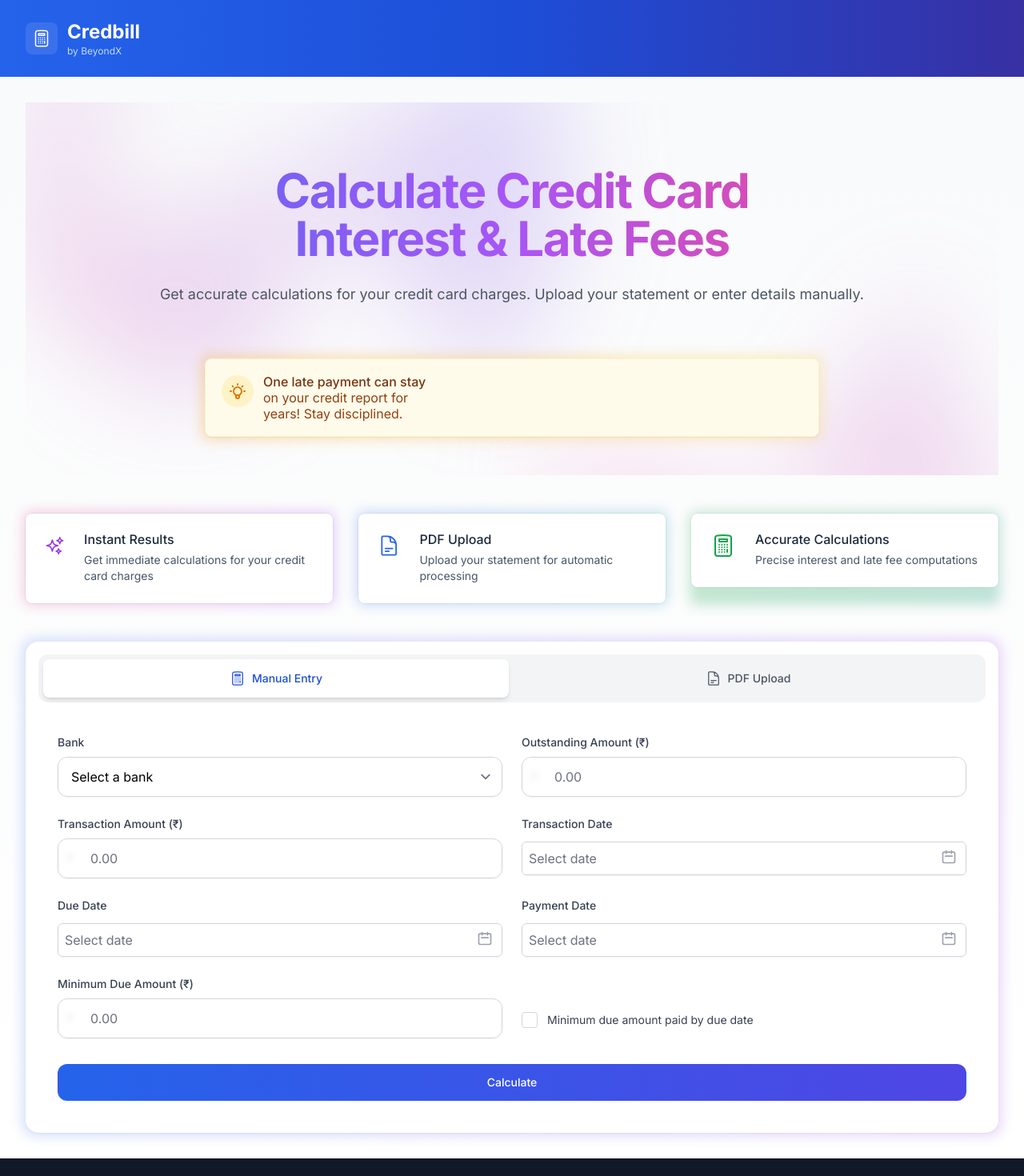
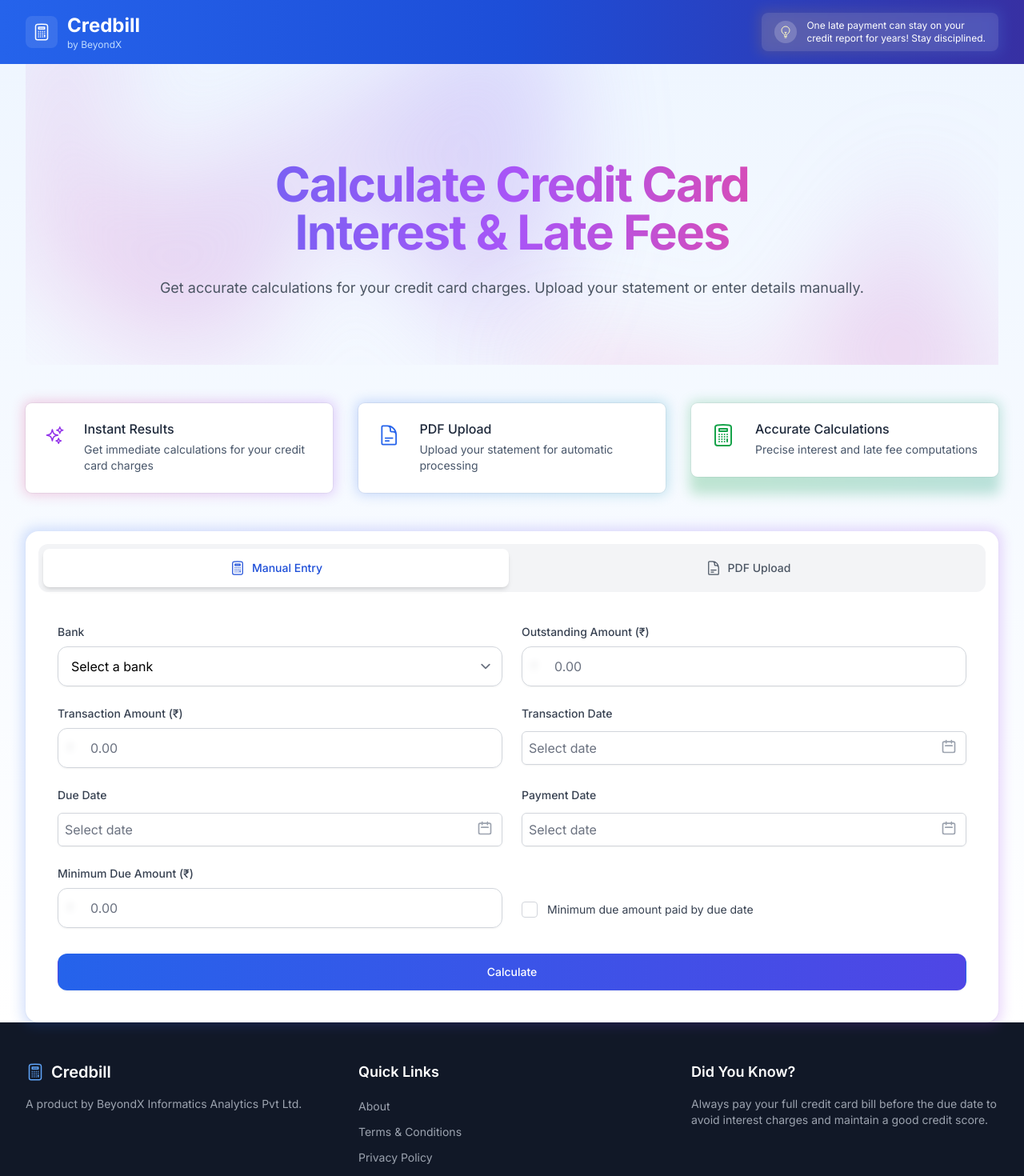
Before and after one commit to credintcal/credintcal, a Next.js app: page / in a window 1280 px wide. Shown: the top 1470 px of the page at 80% size. Built offline with nearby package versions, Linux system fonts and the light colour scheme.

Commit message:
UI improvements: moved financial tips to header, fixed spacing gap, improved layout

```diff
--- /dev/null
+++ b/app/components/FinancialTip.tsx
@@ -0,0 +1,65 @@
+'use client';
+
+import React, { useState, useEffect } from 'react';
+import { LightBulbIcon } from '@heroicons/react/24/outline';
+
+const financialTips = [
+  "Did you know? Even if you pay the minimum due, interest is charged on the remaining balance!",
+  "Avoid hidden charges! Always pay your credit card bill in full to escape high-interest rates.",
+  "Late payment? Your credit score takes a hit! Always pay on time to maintain a healthy score.",
+  "Interest-free period? Only if you clear the full bill! Else, interest starts from Day 1.",
+  "Missed your payment deadline? Late fees and interest charges can add up fast!",
+  "One late payment can stay on your credit report for years! Stay disciplined.",
+  "Credit limit ≠ Spending limit! Use only 30-40% of your limit to stay financially healthy.",
+  "Maximize your rewards! Use credit cards for planned expenses and pay on time.",
+  "Track your spending! Small purchases add up quickly when paid with a credit card.",
+  "Pay off your dues before the statement date to maximize your interest-free period!"
+];
+
+// Function to break text into chunks preserving words
+function splitTextIntoChunks(text: string, numChunks: number): string[] {
+  const words = text.split(' ');
+  const result: string[] = [];
+  const chunkSize = Math.ceil(words.length / numChunks);
+
+  for (let i = 0; i < numChunks; i++) {
+    const start = i * chunkSize;
+    const end = Math.min(start + chunkSize, words.length);
+    if (start < words.length) {
+      result.push(words.slice(start, end).join(' '));
+    }
+  }
+
+  return result;
+}
+
+export default function FinancialTip() {
+  const [tipLines, setTipLines] = useState<string[]>([]);
+
+  // Set a random tip on page load or refresh
+  useEffect(() => {
+    const randomIndex = Math.floor(Math.random() * financialTips.length);
+    const randomTip = financialTips[randomIndex];
+    setTipLines(splitTextIntoChunks(randomTip, 2));
+  }, []);
+
+  if (tipLines.length === 0) return null;
+
+  return (
+    <div className="relative group w-full">
+      <div className="absolute -inset-1 bg-gradient-to-r from-amber-500 to-blue-400 rounded-lg blur opacity-15 group-hover:opacity-30 transition duration-1000 group-hover:duration-200"></div>
+      <div className="relative px-4 py-2 bg-white/10 backdrop-blur-sm rounded-lg leading-none flex items-center space-x-3">
+        <div className="bg-white/20 p-1.5 rounded-full flex-shrink-0">
+          <LightBulbIcon className="h-4 w-4 text-yellow-100" />
+        </div>
+        <div className="flex-1">
+          {tipLines.map((line, index) => (
+            <p key={index} className="text-xs text-white font-normal">
+              {line}
+            </p>
+          ))}
+        </div>
+      </div>
+    </div>
+  );
+}
--- a/app/layout.tsx
+++ b/app/layout.tsx
@@ -5,6 +5,7 @@ import './globals.css'
 import Link from 'next/link'
 import { CalculatorIcon } from '@heroicons/react/24/outline'
 import { ArrowTopRightOnSquareIcon } from '@heroicons/react/24/outline'
+import FinancialTip from './components/FinancialTip'
 
 const inter = Inter({ subsets: ['latin'] })
 
@@ -32,7 +33,7 @@ export default function RootLayout({
           {/* Header */}
           <header className="bg-gradient-to-r from-blue-600 via-blue-700 to-indigo-800">
             <div className="max-w-7xl mx-auto px-4 sm:px-6 lg:px-8">
-              <div className="flex justify-between items-center py-6">
+              <div className="flex justify-between items-center py-4">
                 <Link href="/" className="flex items-center group">
                   <div className="flex items-center space-x-3">
                     <div className="bg-white/10 rounded-lg p-2 group-hover:bg-white/20 transition-colors">
@@ -48,13 +49,23 @@ export default function RootLayout({
                     </div>
                   </div>
                 </Link>
+
+                {/* Financial Tip in Header */}
+                <div className="hidden md:block max-w-md">
+                  <FinancialTip />
+                </div>
+              </div>
+
+              {/* Mobile Financial Tip - Shows only on small screens */}
+              <div className="md:hidden pb-4">
+                <FinancialTip />
               </div>
             </div>
           </header>
 
           {/* Main content */}
-          <main className="flex-grow bg-gradient-to-b from-gray-50 to-white">
-            <div className="max-w-7xl mx-auto px-4 sm:px-6 lg:px-8 py-8">
+          <main className="flex-grow bg-gradient-to-b from-blue-50 to-white">
+            <div className="max-w-7xl mx-auto px-4 sm:px-6 lg:px-8 py-0">
               {children}
             </div>
           </main>
@@ -62,7 +73,7 @@ export default function RootLayout({
           {/* Footer */}
           <footer className="bg-gray-900">
             <div className="max-w-7xl mx-auto px-4 sm:px-6 lg:px-8 py-12">
-              <div className="grid grid-cols-1 md:grid-cols-2 lg:grid-cols-2 gap-8">
+              <div className="grid grid-cols-1 md:grid-cols-3 gap-8">
                 <div className="space-y-4">
                   <div className="flex items-center space-x-2">
                     <CalculatorIcon className="h-6 w-6 text-blue-400" />
@@ -88,6 +99,14 @@ export default function RootLayout({
                     ))}
                   </ul>
                 </div>
+
+                {/* Third column for balance in footer */}
+                <div className="space-y-4">
+                  <h3 className="text-lg font-semibold text-white">Did You Know?</h3>
+                  <p className="text-gray-400 text-sm">
+                    Always pay your full credit card bill before the due date to avoid interest charges and maintain a good credit score.
+                  </p>
+                </div>
               </div>
 
               <div className="mt-12 pt-8 border-t border-gray-800">
--- a/app/page.tsx
+++ b/app/page.tsx
@@ -1,61 +1,20 @@
 'use client';
 
-import React, { useState, useEffect } from 'react';
+import React from 'react';
 import ManualEntry from './components/ManualEntry';
 import PdfUpload from './components/PdfUpload';
 import { Tab } from '@headlessui/react';
-import { DocumentTextIcon, CalculatorIcon, SparklesIcon, LightBulbIcon } from '@heroicons/react/24/outline';
+import { DocumentTextIcon, CalculatorIcon, SparklesIcon } from '@heroicons/react/24/outline';
 
 function classNames(...classes: string[]) {
   return classes.filter(Boolean).join(' ');
 }
 
-const financialTips = [
-  "Did you know? Even if you pay the minimum due, interest is charged on the remaining balance!",
-  "Avoid hidden charges! Always pay your credit card bill in full to escape high-interest rates.",
-  "Late payment? Your credit score takes a hit! Always pay on time to maintain a healthy score.",
-  "Interest-free period? Only if you clear the full bill! Else, interest starts from Day 1.",
-  "Missed your payment deadline? Late fees and interest charges can add up fast!",
-  "One late payment can stay on your credit report for years! Stay disciplined.",
-  "Credit limit ≠ Spending limit! Use only 30-40% of your limit to stay financially healthy.",
-  "Maximize your rewards! Use credit cards for planned expenses and pay on time.",
-  "Track your spending! Small purchases add up quickly when paid with a credit card.",
-  "Pay off your dues before the statement date to maximize your interest-free period!"
-];
-
-// Function to break text into chunks preserving words
-function splitTextIntoChunks(text: string, numChunks: number): string[] {
-  const words = text.split(' ');
-  const result: string[] = [];
-  const chunkSize = Math.ceil(words.length / numChunks);
-
-  for (let i = 0; i < numChunks; i++) {
-    const start = i * chunkSize;
-    const end = Math.min(start + chunkSize, words.length);
-    if (start < words.length) {
-      result.push(words.slice(start, end).join(' '));
-    }
-  }
-
-  return result;
-}
-
 export default function Home() {
-  const [tip, setTip] = useState<string>(financialTips[0]);
-  const [tipLines, setTipLines] = useState<string[]>([]);
-
-  // Set a random tip on page load or refresh
-  useEffect(() => {
-    const randomIndex = Math.floor(Math.random() * financialTips.length);
-    const randomTip = financialTips[randomIndex];
-    setTip(randomTip);
-    setTipLines(splitTextIntoChunks(randomTip, 3));
-  }, []);
-
   return (
     <div className="space-y-12">
       {/* Hero Section */}
-      <div className="relative isolate overflow-hidden">
+      <div className="relative isolate overflow-hidden pt-10">
         <div className="absolute inset-x-0 -top-40 -z-10 transform-gpu overflow-hidden blur-3xl sm:-top-80">
           <div
             className="relative left-[calc(50%-11rem)] aspect-[1155/678] w-[36.125rem] -translate-x-1/2 rotate-[30deg] bg-gradient-to-tr from-[#ff80b5] to-[#9089fc] opacity-30 sm:left-[calc(50%-30rem)] sm:w-[72.1875rem]"
@@ -76,27 +35,6 @@ export default function Home() {
             <p className="mt-6 text-lg leading-8 text-gray-600">
               Get accurate calculations for your credit card charges. Upload your statement or enter details manually.
             </p>
-          </div>
-        </div>
-
-        {/* Financial Tip Section - Better positioning outside the main title area */}
-        <div className="max-w-3xl mx-auto -mt-4 mb-12 px-4 sm:px-6 lg:px-0">
-          <div className="relative group w-full">
-            <div className="absolute -inset-1 bg-gradient-to-r from-amber-500 to-amber-300 rounded-lg blur opacity-25 group-hover:opacity-50 transition duration-1000 group-hover:duration-200 animate-pulse"></div>
-            <div className="relative p-5 bg-amber-50 rounded-lg shadow-sm border border-amber-100 leading-none flex items-start space-x-3">
-              <div className="bg-amber-100 p-2 rounded-full flex-shrink-0">
-                <svg xmlns="http://www.w3.org/2000/svg" className="h-6 w-6 text-amber-600" fill="none" viewBox="0 0 24 24" stroke="currentColor" strokeWidth={2}>
-                  <path strokeLinecap="round" strokeLinejoin="round" d="M9.663 17h4.673M12 3v1m6.364 1.636l-.707.707M21 12h-1M4 12H3m3.343-5.657l-.707-.707m2.828 9.9a5 5 0 117.072 0l-.548.547A3.374 3.374 0 0014 18.469V19a2 2 0 11-4 0v-.531c0-.895-.356-1.754-.988-2.386l-.548-.547z" />
-                </svg>
-              </div>
-              <div className="flex-1">
-                {tipLines.map((line, index) => (
-                  <p key={index} className={`${index === 0 ? 'text-amber-900 font-medium text-md' : 'text-amber-800 font-normal text-md'} ${index > 0 ? 'mt-1' : ''}`}>
-                    {line}
-                  </p>
-                ))}
-              </div>
-            </div>
           </div>
         </div>
 
```
